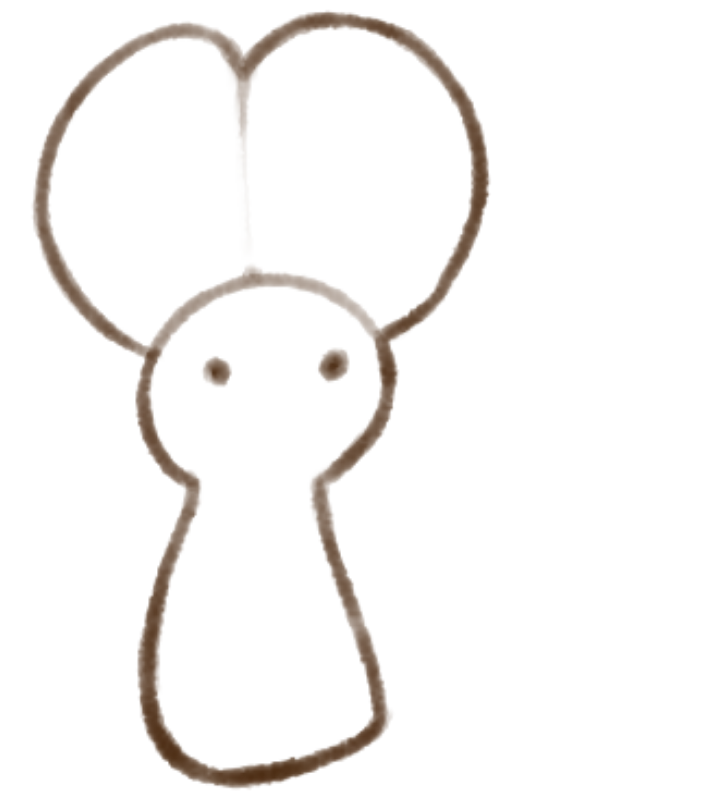
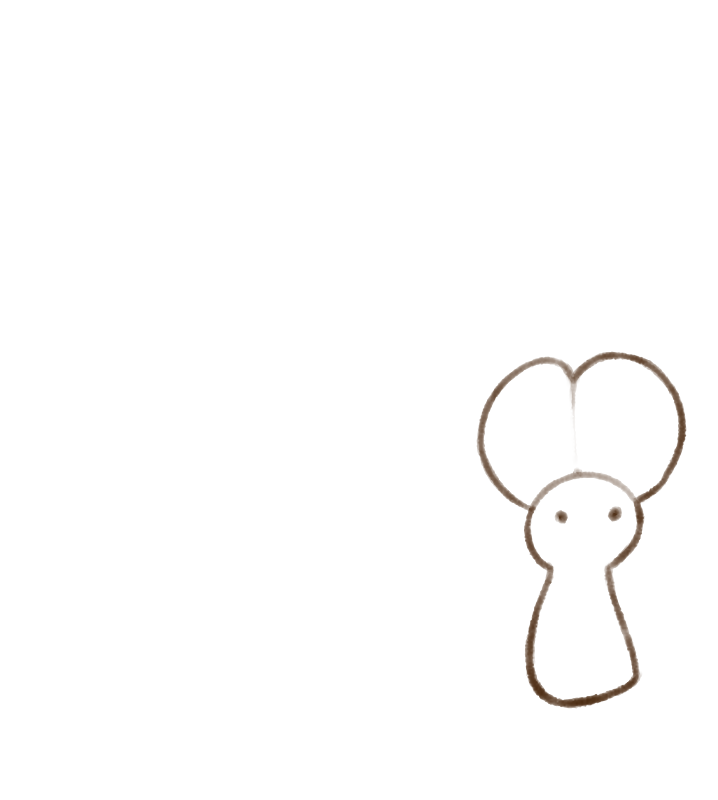
Before and after one commit to cathery/cathery.github.io, a plain HTML site: page index.html in a window 1280 px wide. Shown: the whole page, without its empty margins (138-856 px from the left). Drawn offline with Linux system fonts and the light colour scheme.

Commit message:
Update index.html

```diff
--- a/index.html
+++ b/index.html
@@ -2,10 +2,11 @@
 <head><title>cathery</title></head>
 <style>
 	.centered {
-		display: flex;
-		align-items: center;
-		justify-content: center;
-		height: 100%;
+		position: fixed;
+		top: 50%;
+		left: 50%;
+		margin-top: -50px;
+		margin-left: -100px;
 	}
 </style>
 <body>
```
